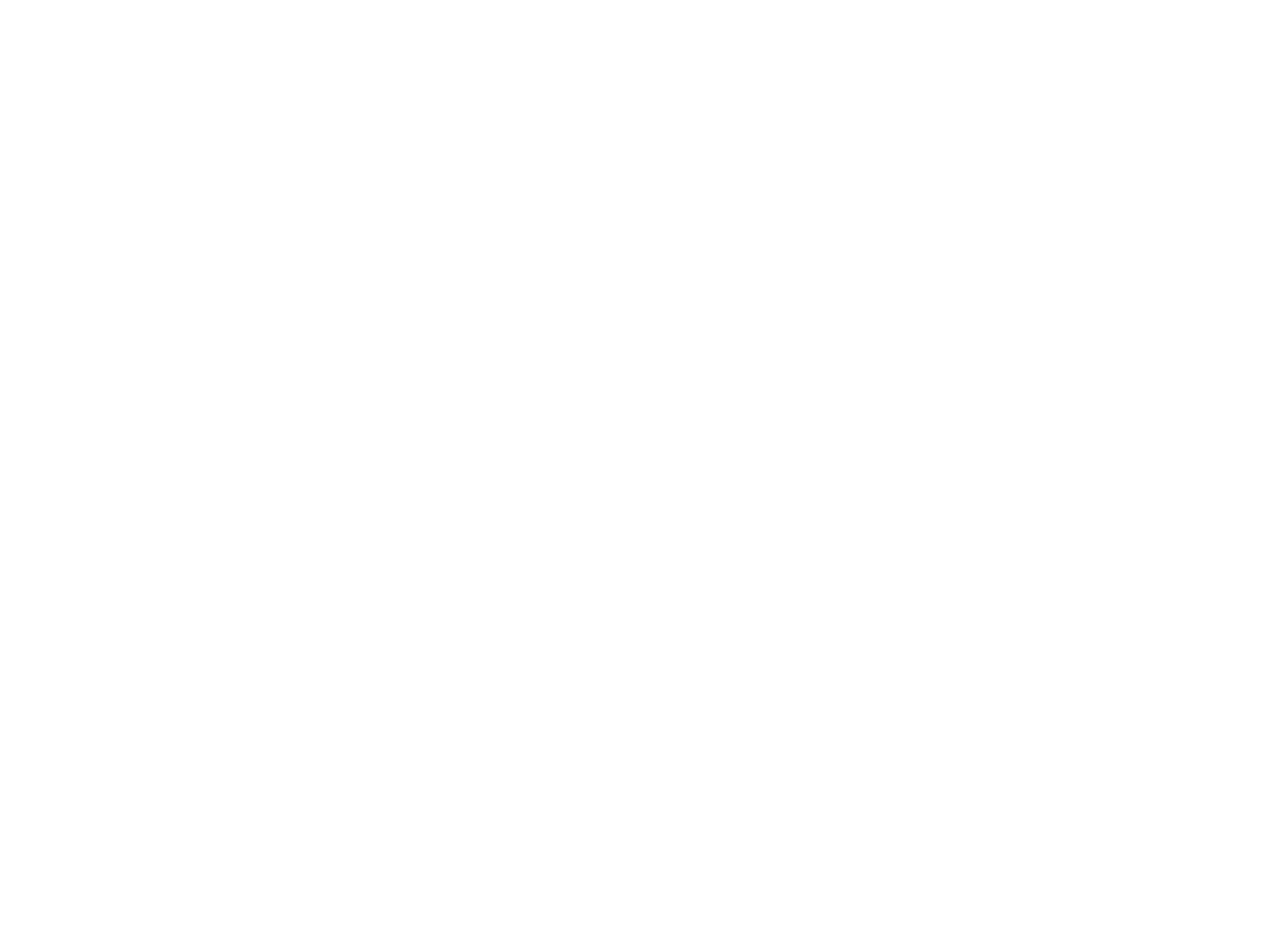
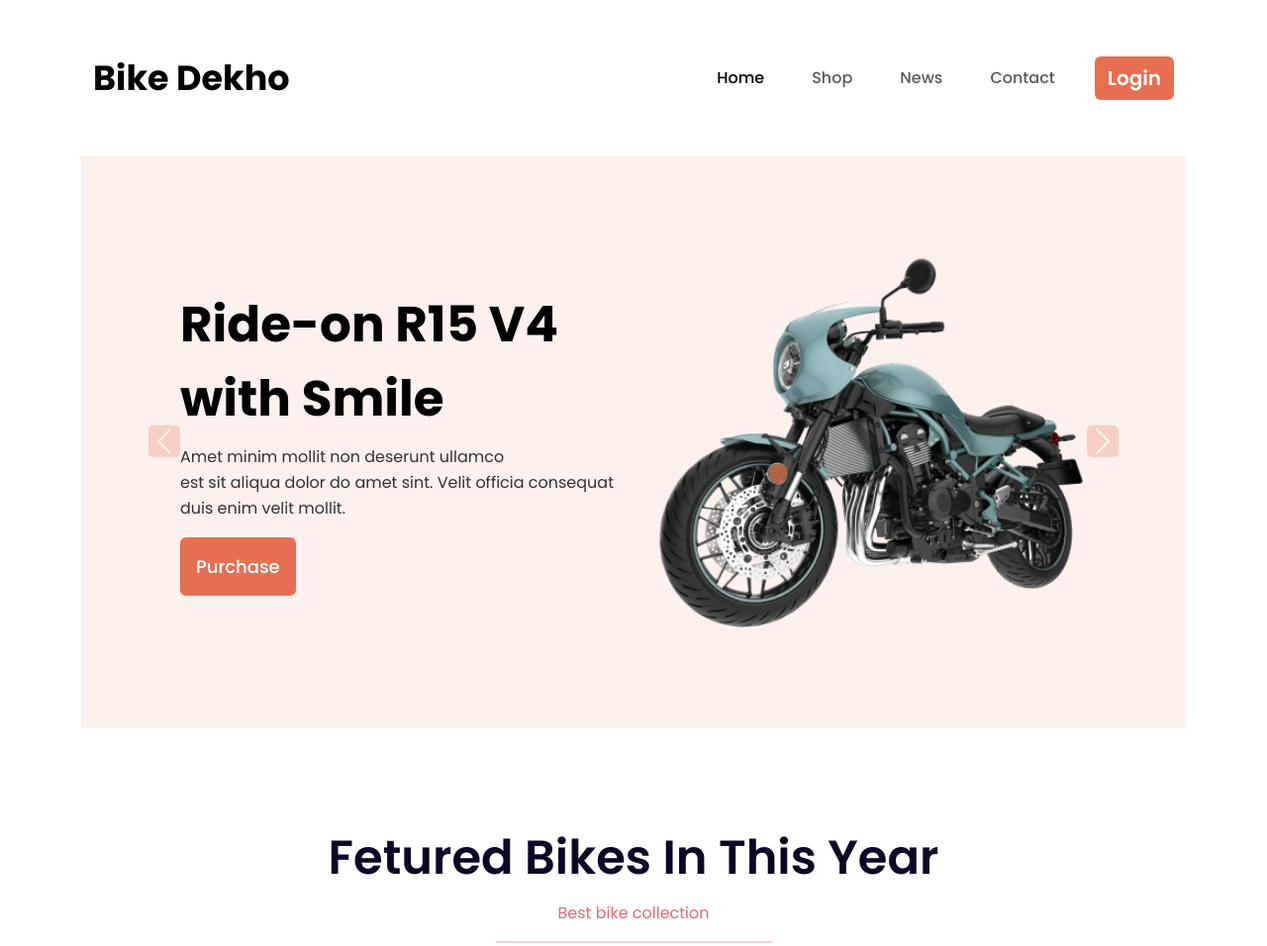
Before and after one commit to lbtoha/bikerz-zone, a plain HTML site: page index.html in a window 1280 px wide. Shown: the top 956 px of the page at 99% size. Before the commit the page ends 800 px from the top, so only its background shows below. Drawn offline with nearby package versions, Linux system fonts and the light colour scheme.

Commit message:
feature section end

```diff
--- a/css/styles.css
+++ b/css/styles.css
@@ -0,0 +1,135 @@
+/* =====================================================
+              project font
+  ====================================================== */
+@import url("https://fonts.googleapis.com/css2?family=Poppins:wght@400;500;600;700&display=swap");
+
+:root {
+  --color-black: #000000;
+  --color-white: #ffffff;
+  --color-primary: #e76f51;
+  --color-secondary: rgba(231, 111, 81, 0.1);
+  --color-title: #0a0826;
+  --color-sub-title: #18191f;
+  --color-paragrap: #6c6c6c;
+}
+
+/* =====================================================
+              reset bootstrape project
+  ====================================================== */
+* {
+  padding: 0;
+  margin: 0;
+  box-sizing: border-box;
+}
+
+body {
+  font-family: "Poppins", sans-serif;
+}
+
+/* =====================================================
+              main title
+  ====================================================== */
+.main-title {
+  font-weight: 700;
+  font-size: 50px;
+  line-height: 75px;
+  color: var(--color-black);
+}
+
+.main-paragrap {
+  font-weight: 300;
+  font-size: 16px;
+  line-height: 26px;
+  color: rgba(0, 0, 0, 0.8);
+}
+
+.section-title {
+  font-weight: 600;
+  font-size: 48px;
+  line-height: 72px;
+  color: var(--color-title);
+}
+
+.section-sub-title {
+  font-weight: 600;
+  font-size: 28px;
+  line-height: 40px;
+  font-feature-settings: "liga" off;
+  color: var(--color-sub-title);
+}
+
+.paragrap {
+  font-weight: 400;
+  font-size: 16px;
+  line-height: 32px;
+  color: var(--color-paragrap);
+}
+
+.highlight-text {
+  font-weight: 600;
+  font-size: 48px;
+  color: var(--color-primary);
+}
+
+/* ============================================
+              button
+  =============================================*/
+.button {
+  background: var(--color-primary);
+  color: var(--color-white);
+  font-weight: 500;
+  font-size: 18px;
+  line-height: 27px;
+  padding: 0.9375rem;
+}
+
+.button-border {
+  background: var(--color-white);
+  color: var(--color-primary);
+  border: 1px solid var(--color-primary);
+  font-weight: 500;
+  font-size: 18px;
+  line-height: 27px;
+  padding: 0.9375rem;
+}
+/* ============================================
+              navbar
+  =============================================*/
+.logo {
+  font-weight: 700;
+  font-size: 35px;
+  line-height: 52px;
+}
+
+.navbar-items li a {
+  font-weight: 500;
+  font-size: 16px;
+  line-height: 24px;
+}
+
+.navbar-items li {
+  padding-right: 2rem;
+}
+
+.login-btn {
+  background: var(--color-primary);
+  color: var(--color-white);
+  font-weight: 600;
+  font-size: 20px;
+  line-height: 30px;
+}
+
+.banner-bg {
+  background-color: var(--color-secondary);
+}
+
+.banner-padding {
+  padding: 6.25rem 6.25rem;
+}
+
+.slider-icon-style {
+  background-color: var(--color-primary);
+  opacity: 0.5;
+  padding: 10px 10px;
+  border-radius: 5px;
+}
--- a/index.html
+++ b/index.html
@@ -5,18 +5,125 @@
     <meta name="viewport" content="width=device-width, initial-scale=1" />
     <title>Bikerz Zone</title>
     <link href="https://cdn.jsdelivr.net/npm/bootstrap@5.3.0-alpha1/dist/css/bootstrap.min.css" rel="stylesheet" integrity="sha384-GLhlTQ8iRABdZLl6O3oVMWSktQOp6b7In1Zl3/Jr59b6EGGoI1aFkw7cmDA6j6gD" crossorigin="anonymous" />
-
     <link rel="stylesheet" href="css/styles.css" />
     <script src="https://kit.fontawesome.com/d7b7563d24.js" crossorigin="anonymous"></script>
   </head>
-
-  <body class="container-lg">
-    <!-- main -->
-
-    <!-- footer -->
-    <footer></footer>
-
-    <!-- bootstrap js -->
+  <body>
+    <div class="container-lg">
+      <header>
+        <nav class="navbar navbar-expand-lg py-5">
+          <div class="container-fluid">
+            <a class="navbar-brand logo" href="#">Bike Dekho</a>
+            <button class="navbar-toggler" type="button" data-bs-toggle="collapse" data-bs-target="#navbarSupportedContent" aria-controls="navbarSupportedContent" aria-expanded="false" aria-label="Toggle navigation">
+              <span class="navbar-toggler-icon"></span>
+            </button>
+            <div class="collapse navbar-collapse" id="navbarSupportedContent ">
+              <ul class="navbar-nav ms-auto mb-2 mb-lg-0 navbar-items">
+                <li class="nav-item">
+                  <a class="nav-link active" aria-current="page" href="#">Home</a>
+                </li>
+                <li class="nav-item">
+                  <a class="nav-link" href="#">Shop</a>
+                </li>
+                <li class="nav-item">
+                  <a class="nav-link">News</a>
+                </li>
+                <li class="nav-item">
+                  <a class="nav-link">Contact</a>
+                </li>
+              </ul>
+              <button class="btn login-btn" type="submit">Login</button>
+            </div>
+          </div>
+        </nav>
+        <!-- banner section -->
+        <section class="banner-bg">
+          <div id="carouselExample" class="carousel slide">
+            <div class="carousel-inner">
+              <div class="carousel-item active">
+                <div class="row row-cols-1 row-cols-md-2 banner-padding">
+                  <div class="col d-flex justify-content-center align-items-center">
+                    <div>
+                      <h1 class="main-title">Ride-on R15 V4 with Smile</h1>
+                      <p class="main-paragrap">
+                        Amet minim mollit non deserunt ullamco <br />
+                        est sit aliqua dolor do amet sint. Velit officia consequat <br />
+                        duis enim velit mollit.
+                      </p>
+                      <button class="btn button">Purchase</button>
+                    </div>
+                  </div>
+                  <div class="col">
+                    <img class="w-100" src="./images/bike-7.png" alt="" />
+                  </div>
+                </div>
+              </div>
+              <div class="carousel-item">
+                <div class="row row-cols-1 row-cols-md-2 banner-padding">
+                  <div class="col d-flex justify-content-center align-items-center">
+                    <div>
+                      <h1 class="main-title">Ride-on R15 V4 with Smile</h1>
+                      <p class="main-paragrap">
+                        Amet minim mollit non deserunt ullamco <br />
+                        est sit aliqua dolor do amet sint. Velit officia consequat <br />
+                        duis enim velit mollit.
+                      </p>
+                      <button class="btn button">Purchase</button>
+                    </div>
+                  </div>
+                  <div class="col">
+                    <img class="w-100" src="./images/bike-7.png" alt="" />
+                  </div>
+                </div>
+              </div>
+              <div class="carousel-item">
+                <div class="row row-cols-1 row-cols-md-2 banner-padding">
+                  <div class="col d-flex justify-content-center align-items-center">
+                    <div>
+                      <h1 class="main-title">Ride-on R15 V4 with Smile</h1>
+                      <p class="main-paragrap">
+                        Amet minim mollit non deserunt ullamco <br />
+                        est sit aliqua dolor do amet sint. Velit officia consequat <br />
+                        duis enim velit mollit.
+                      </p>
+                      <button class="btn button">Purchase</button>
+                    </div>
+                  </div>
+                  <div class="col">
+                    <img class="w-100" src="./images/bike-7.png" alt="" />
+                  </div>
+                </div>
+              </div>
+            </div>
+            <button class="carousel-control-prev" type="button" data-bs-target="#carouselExample" data-bs-slide="prev">
+              <span class="carousel-control-prev-icon slider-icon-style" aria-hidden="true"></span>
+              <span class="visually-hidden">Previous</span>
+            </button>
+            <button class="carousel-control-next" type="button" data-bs-target="#carouselExample" data-bs-slide="next">
+              <span class="carousel-control-next-icon slider-icon-style" aria-hidden="true"></span>
+              <span class="visually-hidden">Next</span>
+            </button>
+          </div>
+        </section>
+        <!-- feature bikes -->
+        <section class="text-center my-5 py-5">
+          <h3 class="section-title">Fetured Bikes In This Year</h3>
+          <p class="text-danger opacity-75">Best bike collection</p>
+          <hr class="w-25 mx-auto border-danger border-2" />
+          <div class="row row-cols-1 row-cols-md-3 mt-4">
+            <div class="col text-center">
+              <img src="./images/Bike 2.png" class="img-fluid w-100" alt="" />
+            </div>
+            <div class="col text-center">
+              <img src="./images/Bike 2.png" class="img-fluid w-100" alt="" />
+            </div>
+            <div class="col text-center">
+              <img src="./images/Bike 2.png" class="img-fluid w-100" alt="" />
+            </div>
+          </div>
+        </section>
+      </header>
+    </div>
     <script src="https://cdn.jsdelivr.net/npm/bootstrap@5.3.0-alpha1/dist/js/bootstrap.bundle.min.js" integrity="sha384-w76AqPfDkMBDXo30jS1Sgez6pr3x5MlQ1ZAGC+nuZB+EYdgRZgiwxhTBTkF7CXvN" crossorigin="anonymous"></script>
   </body>
 </html>
```
Also changed, not shown: images/android.png (added), images/ios.png (added).
